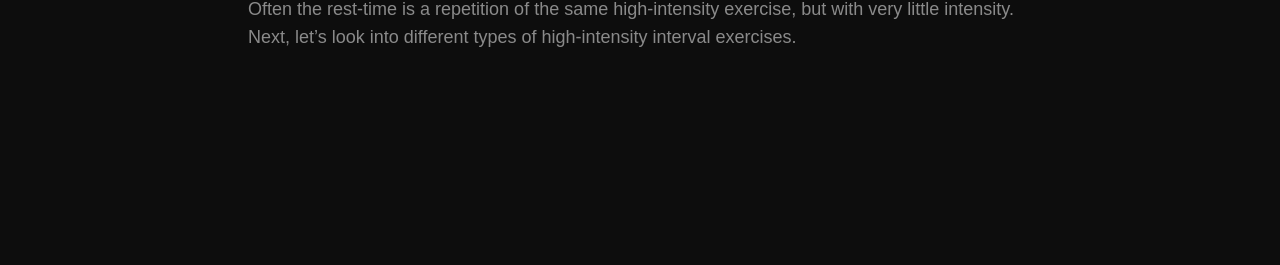
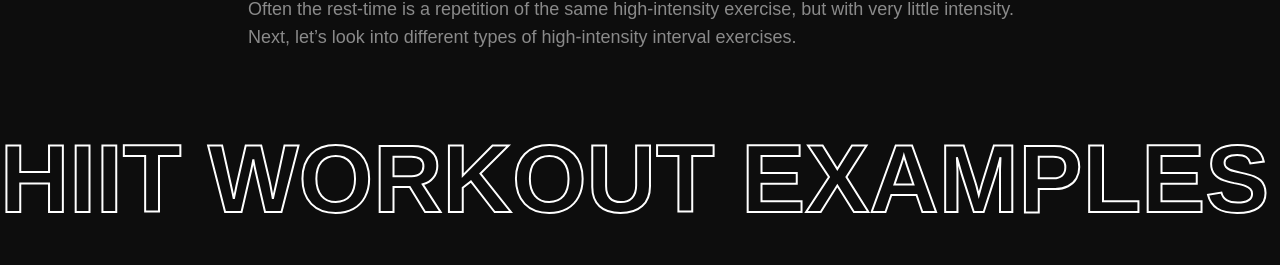
Before and after one commit to lucasjolibois54/lb-fitness, a Next.js app: page /articles/benefitsOfHIIT in a window 1280 px wide. Shown: the part 1914-2179 px from the top of the page. Built offline with nearby package versions, Linux system fonts and the light colour scheme.

Commit message:
Update benefitsOfHIIT.js

```diff
--- a/pages/articles/benefitsOfHIIT.js
+++ b/pages/articles/benefitsOfHIIT.js
@@ -28,7 +28,8 @@ function benefitsOfHIIT() {
                 paragraph="HIIT workout usually takes between 10 to 20 minutes, making it the perfect exercise for people with “no time in their hands”. HIIT stands for High-Intensity Interval Training and is a combination between brief and very-high intensity cardio exercises, followed by an equal or longer “rest”. Often the rest-time is a repetition of the same high-intensity exercise, but with very little intensity. Next, let’s look into different types of high-intensity interval exercises."
 />
 
-        <TextSlider/>
+<TextSlider
+        text="HIIT WORKOUT EXAMPLES HIIT WORKOUT EXAMPLES HIIT WORKOUT EXAMPLE"/>
 
         <SubTextSection
          title="1.- The TRX HIIT Circuit"
```
